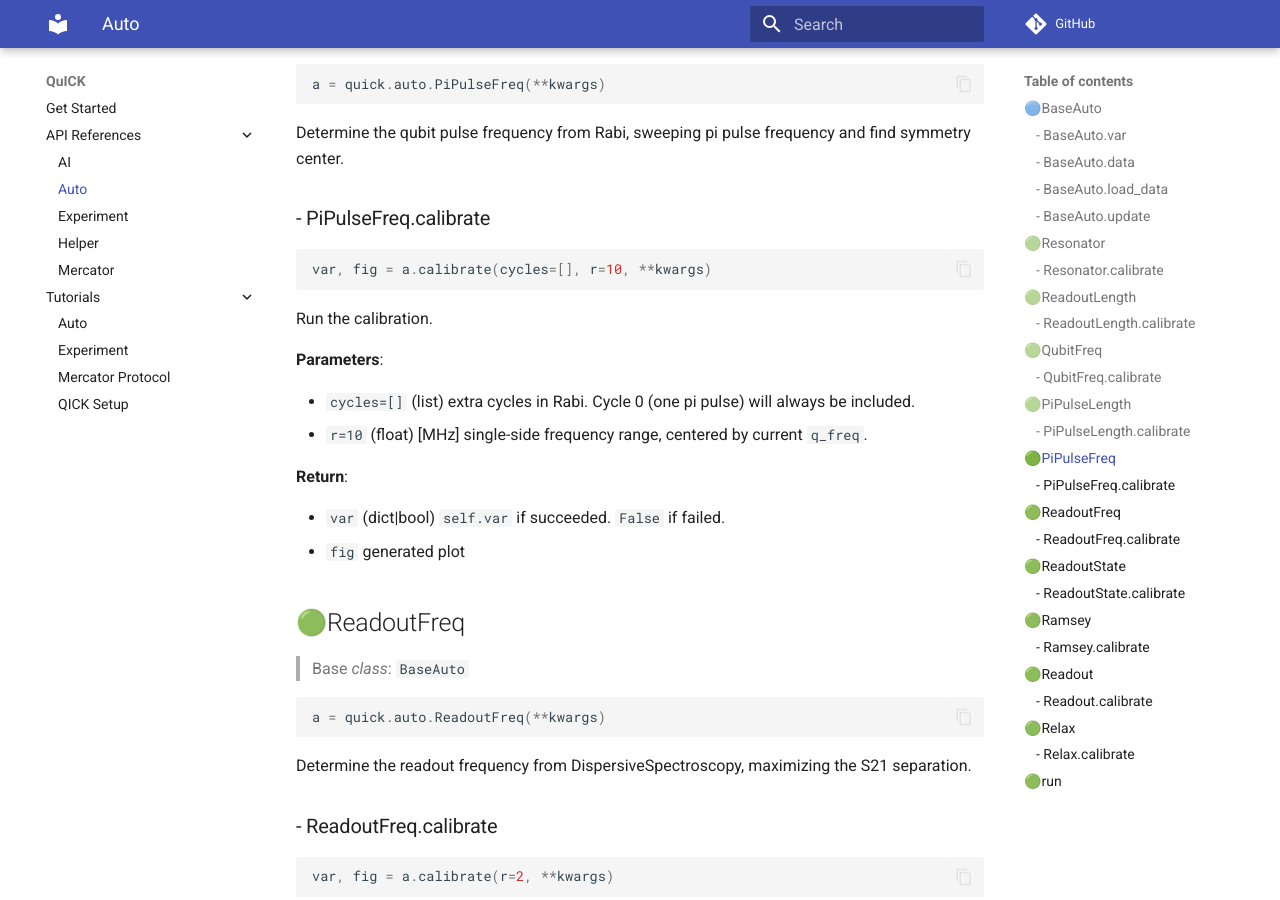
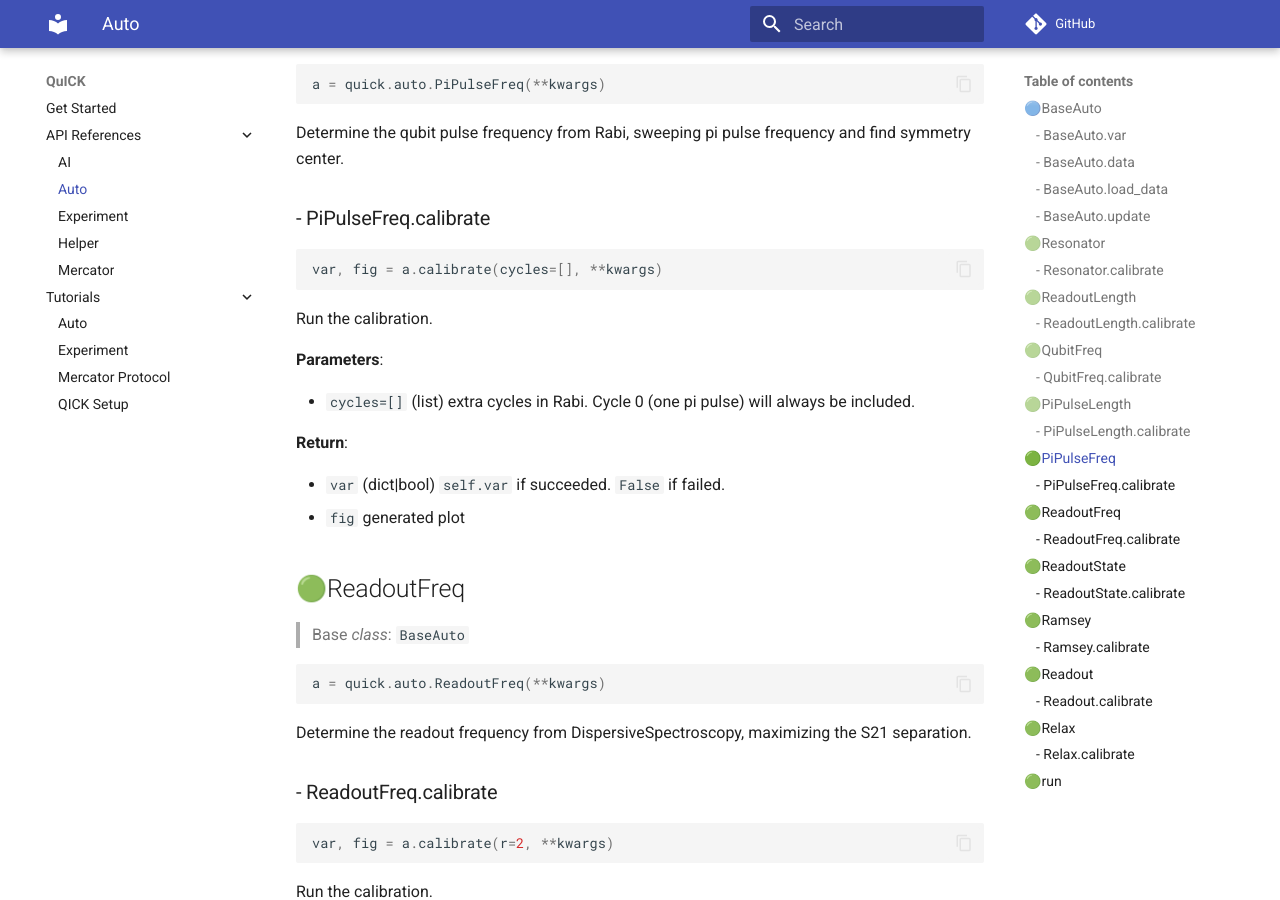
Before and after one commit to clelandlab/quick, an MkDocs documentation site: the page built from docs/API References/auto.md, in a window 1280 px wide and 900 px high, scrolled down 3943 px. Built offline with MkDocs 1.6.1 and Material for MkDocs 9.7.7, drawn with Linux system fonts in a browser that asks for light colours; comment, search, counter and statistics services are not loaded.

Commit message:
update auto.PiPulseFreq

````diff
--- a/docs/API References/auto.md
+++ b/docs/API References/auto.md
@@ -179,7 +179,7 @@ Determine the qubit pulse frequency from Rabi, sweeping pi pulse frequency and f
 ### - PiPulseFreq.calibrate
 
 ```python
-var, fig = a.calibrate(cycles=[], r=10, **kwargs)
+var, fig = a.calibrate(cycles=[], **kwargs)
 ```
 
 Run the calibration.
@@ -187,7 +187,6 @@ Run the calibration.
 **Parameters**:
 
 - `cycles=[]` (list) extra cycles in Rabi. Cycle 0 (one pi pulse) will always be included.
-- `r=10` (float) [MHz] single-side frequency range, centered by current `q_freq`.
 
 **Return**:
 
````
Also changed, not shown: 1 other file.
